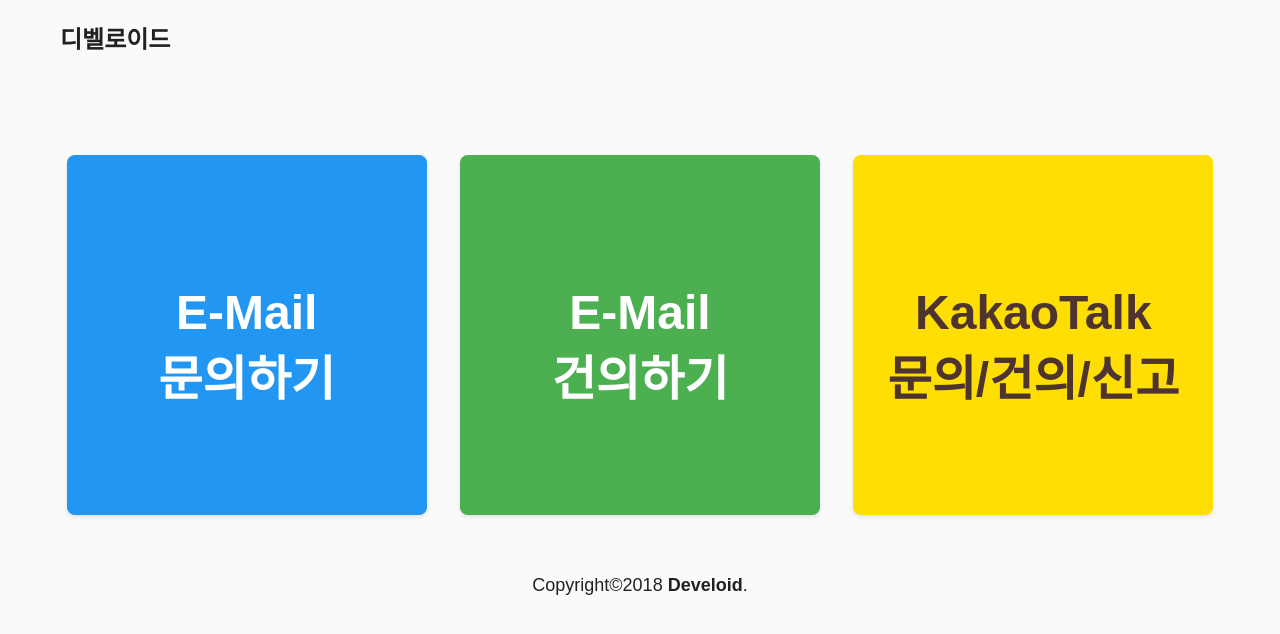
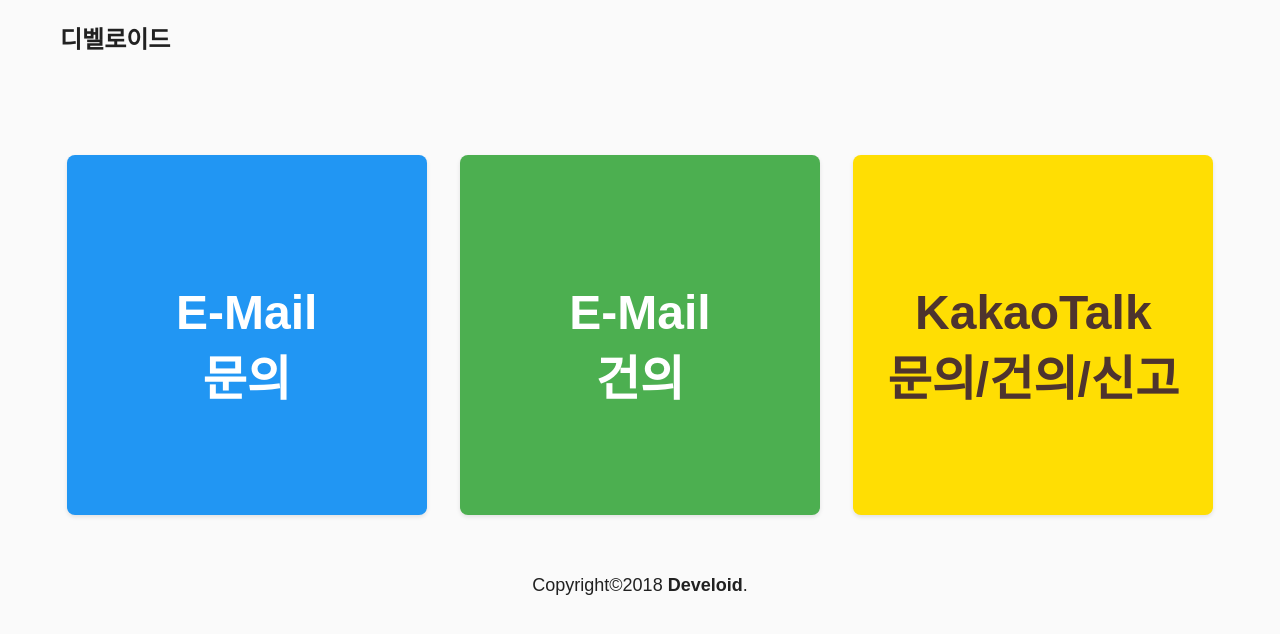
Before and after one commit to develoidcafe/develoidcafe.github.io, a Jekyll site: the page built from qna.md, in a window 1280 px wide. Shown: the top 634 px of the page. Built offline with Jekyll 4.4.1, drawn with Linux system fonts in a browser that asks for light colours; some web fonts are replaced.

Commit message:
20181106 2128

```diff
--- a/qna.md
+++ b/qna.md
@@ -5,7 +5,7 @@ permalink: /qna/
 ---
 
 <div class="qnabox">
-  <a href="/op-q.html"><div class="qnaitem bgc1"><span class="qnatxt">E-Mail<br>문의하기</span></div></a>
-  <a href="/op-s.html"><div class="qnaitem bgc2"><span class="qnatxt">E-Mail<br>건의하기</span></div></a>
+  <a href="/op-q.html"><div class="qnaitem bgc1"><span class="qnatxt">E-Mail<br>문의</span></div></a>
+  <a href="/op-s.html"><div class="qnaitem bgc2"><span class="qnatxt">E-Mail<br>건의</span></div></a>
   <a href="http://pf.kakao.com/_jNylj/chat"><div class="qnaitem bgc3"><span class="qnatxt">KakaoTalk<br>문의/건의/신고</span></div></a>
 </div>
```
